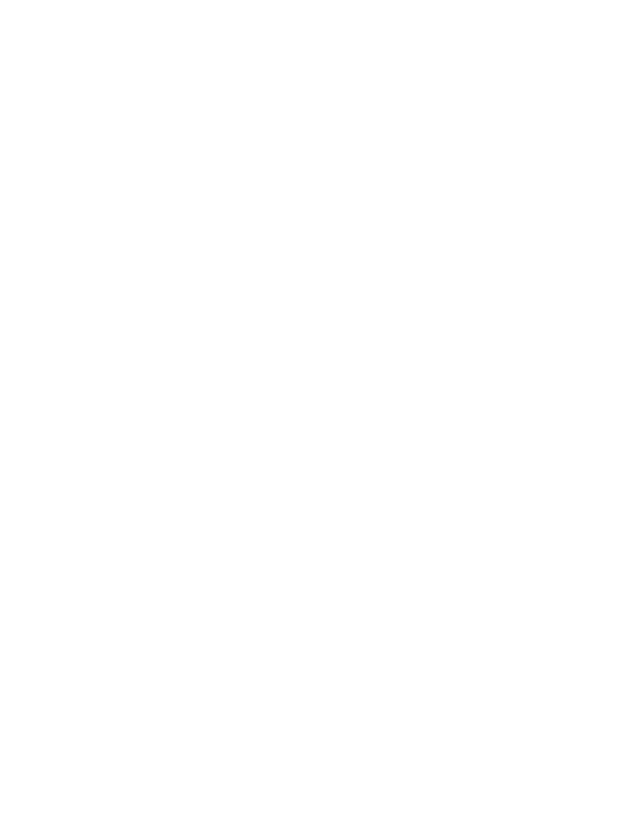
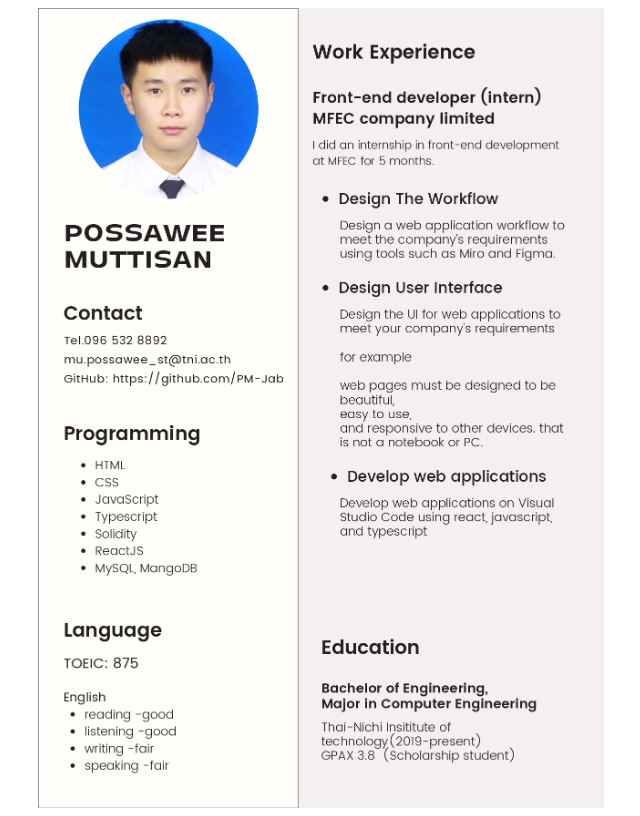
Before and after one commit to PM-Jab/my_resume, a plain HTML site: page resume.html in a window 1280 px wide. Shown: the whole page, without its empty margins (319-959 px from the left). Drawn offline with Linux system fonts and the light colour scheme.

Commit message:
💄 add resume image

```diff
--- a/resume.html
+++ b/resume.html
@@ -5,13 +5,13 @@
     <meta charset="UTF-8">
     <meta name="viewport" content="width=device-width, initial-scale=1.0">
     <title>My Resume</title>
-    <link rel="stylesheet" href="">
+    <link rel="stylesheet" href="stylecss.css">
 </head>
 
 <body>
 
     <div>
-        <img />
+        <img src="assets/Possawee Muttisan resume.jpg" alt="resume"/>
     </div>
 </body>
 
--- /dev/null
+++ b/stylecss.css
@@ -0,0 +1,11 @@
+div {
+    display: flex;
+    justify-content: center;
+    align-items: center;
+    height: 100vh;
+  }
+
+  img {
+    max-width: 100%;
+    max-height: 100%;
+  }
```
Also changed, not shown: assets/Possawee Muttisan resume.jpg (added).
